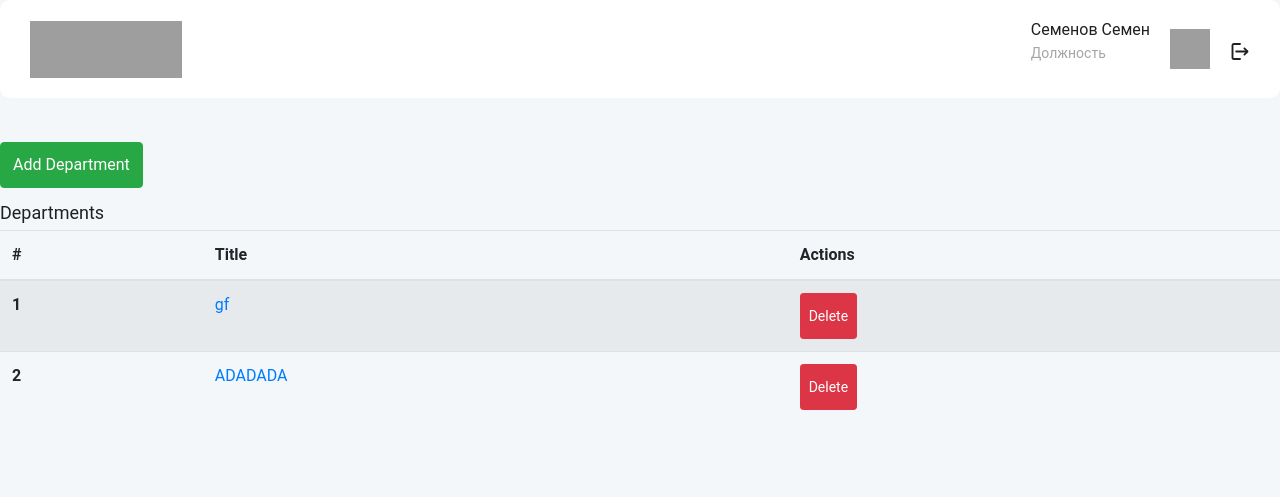
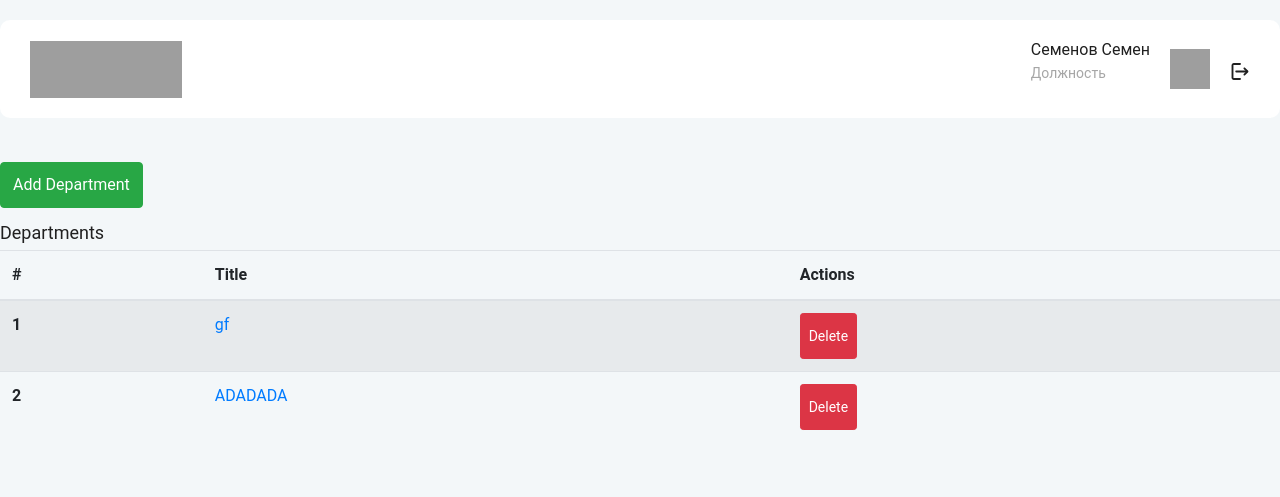
Before and after one commit to JinkoSiz/crm_upi, a Django app: page /departments/ in a window 1280 px wide. Shown: the top 497 px of the page. Run offline with Django 5.2, Linux system fonts and the light colour scheme; a user stored in the database is signed in; data comes from the database, SQL or seed files in the repository; some libraries are stand-ins or nearby versions; grey boxes are pictures that could not be loaded.

Commit message:
Conatier

```diff
--- a/crm_upi/settings.py
+++ b/crm_upi/settings.py
@@ -44,7 +44,7 @@ REDIS_URL = env('REDIS_REDIS_URL')
 SECRET_KEY = f'{DJANGO_KEY}'
 
 # SECURITY WARNING: don't run with debug turned on in production!
-DEBUG = True #SSS
+DEBUG = False #SSS
 
 CSRF_TRUSTED_ORIGINS = ['https://crm-upi.vercel.app',
                  'https://crm-upi-jinkosizs-projects-4c8f9ac9.vercel.app',
--- a/task_manager/templates/task_manager/base.html
+++ b/task_manager/templates/task_manager/base.html
@@ -11,7 +11,7 @@
     <link rel="stylesheet" href="{% static 'css/styles.css' %}">
 </head>
 <body>
-<div class="conatiner">
+<div class="container">
     <header>
         <img src="img/logo.png" alt="Logo" class="logo">
         <div class="header-info">
```
